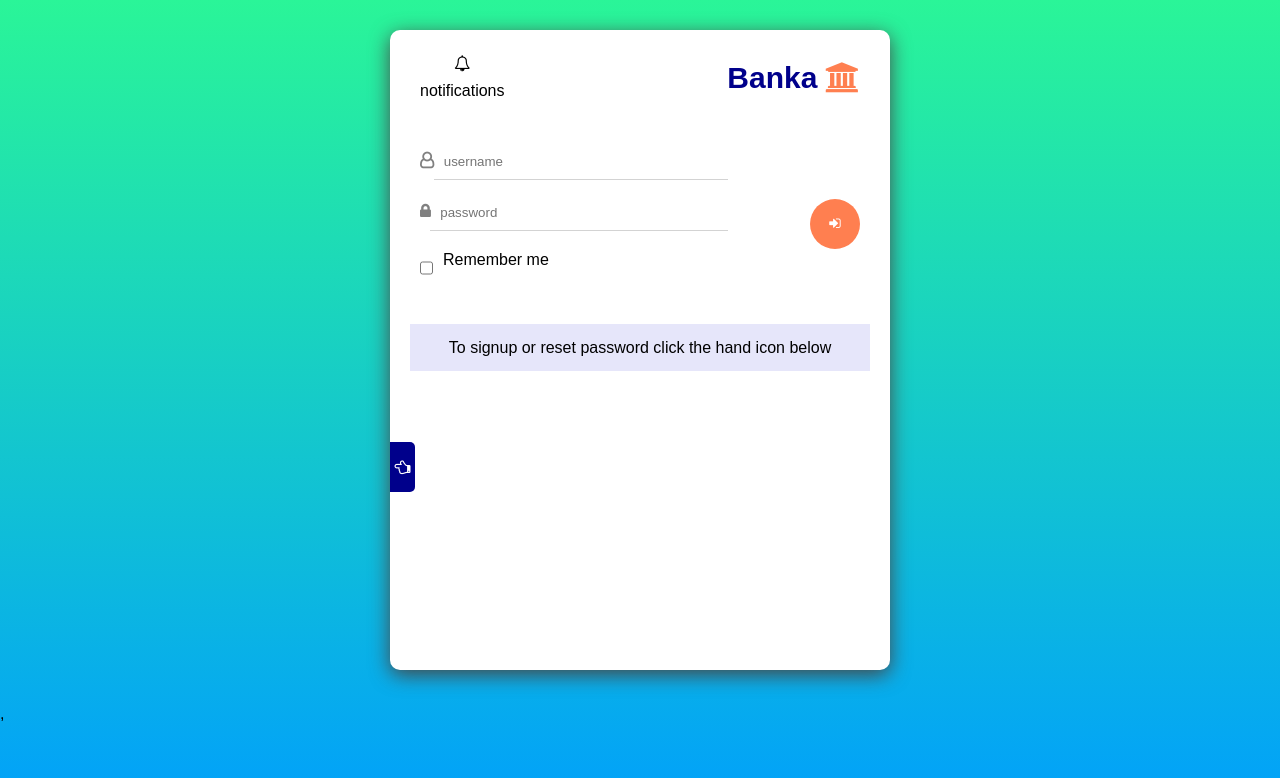
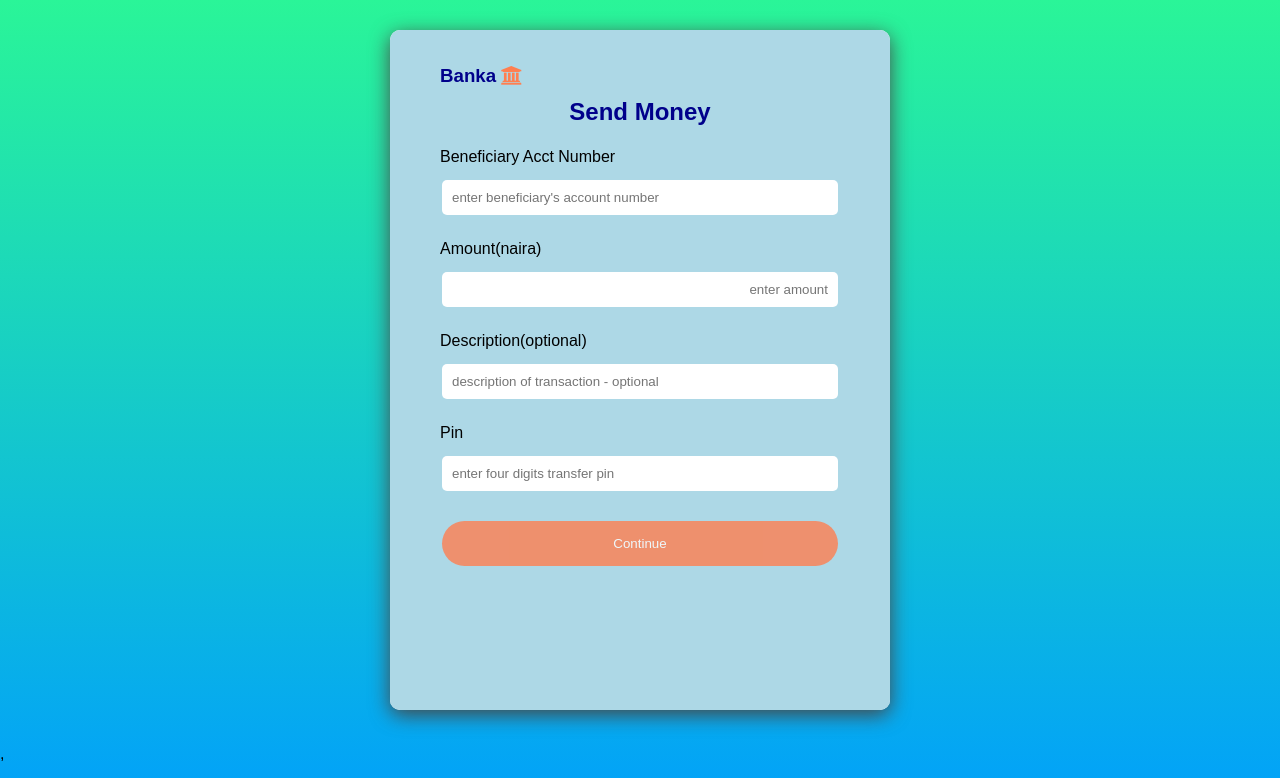
Before and after one commit to smartpro1/banka-ui, a React (Create React App) app in the folder banka-ui/: page /transfer-funds in a window 1280 px wide. Before the commit this address led to /. Shown: the top 778 px of the page. Built offline with nearby package versions, Linux system fonts and the light colour scheme.

Commit message:
complete transfer fund ui with currency formatter

```diff
--- a/banka-ui/src/App.js
+++ b/banka-ui/src/App.js
@@ -50,6 +50,7 @@ function App() {
         <Route exact path="/user-guide" component={UserGuide} />
 
         <Route path="/confirm-registration" component={ConfirmRegistration} />
+        <Route exact path="/transfer-funds" component={TransferFund} />
       </div>
 
       <Switch>
@@ -63,7 +64,6 @@ function App() {
         />
         <SecuredRoute exact path="/dashboard" component={Dashboard} />
         <SecuredRoute exact path="/profile" component={UserProfile} />
-        <SecuredRoute exact path="/transfer-funds" component={TransferFund} />
       </Switch>
     </Router>
   );
--- a/banka-ui/src/actions/userActions.js
+++ b/banka-ui/src/actions/userActions.js
@@ -124,3 +124,18 @@ export const resetPasswordAction = (password, history) => async (dispatch) => {
     });
   }
 };
+
+export const transferFundsAction = (transferDetails) => async (dispatch) => {
+  try {
+    await axios.post(`/api/v1/users/transfer-funds`, transferDetails);
+    dispatch({
+      type: GET_ERRORS,
+      payload: {},
+    });
+  } catch (err) {
+    dispatch({
+      type: GET_ERRORS,
+      payload: err.response.data,
+    });
+  }
+};
--- a/banka-ui/src/components/Signup/Signup.css
+++ b/banka-ui/src/components/Signup/Signup.css
@@ -43,7 +43,8 @@
 }
 
 .register-btn,
-.transfer-btn {
+.transfer-btn,
+.send-money-btn {
   width: 90%;
   padding: 15px 0;
   border-radius: 100px;
@@ -54,6 +55,7 @@
   text-align: center;
   margin: 2rem 0;
   opacity: 0.8;
+  cursor: pointer;
 }
 
 .register-btn:hover {
--- a/banka-ui/src/components/StatusUpdate/StatusInfo.js
+++ b/banka-ui/src/components/StatusUpdate/StatusInfo.js
@@ -9,7 +9,7 @@ export default function StatusInfo({ status }) {
 
   if (status === "error" || status === "Error") {
     displayStatusMark = <div className="status-info-error-mark"></div>;
-    statusText = "Error";
+    statusText = "Oops, we're sorry there was an error!";
     statusTextClass += " error";
     statusInfoCircleClassName += " error";
   }
--- a/banka-ui/src/components/TransferFund/TransferFund.css
+++ b/banka-ui/src/components/TransferFund/TransferFund.css
@@ -2,12 +2,13 @@
   display: block;
 }
 
-#transfer-btn {
+.transfer-btn {
   background: coral;
   opacity: 0.8;
+  cursor: pointer;
 }
 
-#transfer-btn:hover {
+.transfer-btn:hover {
   opacity: 1;
 }
 
@@ -17,6 +18,25 @@
   margin-top: 1rem;
 }
 
-#amount {
+#amount,
+#charges {
   text-align: right;
 }
+
+.register-btn.toggle {
+  display: none;
+}
+
+#transfer-charge-label,
+.transfer-charge-input {
+  display: none;
+}
+
+.transfer-back {
+  color: darkblue;
+  cursor: pointer;
+}
+
+.transfer-back:hover {
+  color: coral;
+}
--- a/banka-ui/src/components/TransferFund/TransferFund.js
+++ b/banka-ui/src/components/TransferFund/TransferFund.js
@@ -1,14 +1,106 @@
 import React, { Component } from "react";
+import { connect } from "react-redux";
+import PropTypes from "prop-types";
+import CurrencyFormat from "react-currency-format";
 
 import "./TransferFund.css";
+import { transferFundsAction } from "../../actions/userActions";
+
 class TransferFund extends Component {
+  constructor(props) {
+    super(props);
+
+    this.state = {
+      benfAcctNum: "",
+      amount: "",
+      pin: "",
+      description: "",
+      isLoading: false,
+      elementsState: false,
+      btnText: "Continue",
+      errors: {},
+    };
+  }
+
+  handleOnChange = (event) => {
+    const [name, value] = [event.target.name, event.target.value];
+    this.setState({ [name]: value });
+  };
+
+  handleOnSubmit = (event) => {
+    event.preventDefault();
+
+    if (this.state.btnText === "Continue") {
+      this.setState({ elementsState: true, btnText: "Confirm" });
+      return;
+    }
+
+    this.setState({ isLoading: true });
+    const { benfAcctNum, pin, description } = this.state;
+    let amount = this.state.amount;
+
+    amount = amount.replace(/,/g, "");
+    const transferDetails = {
+      benfAcctNum,
+      amount,
+      pin,
+      description,
+    };
+    console.log(transferDetails);
+    // const { transferFundsAction, history } = this.props;
+    // transferFundsAction(userDetails, history);
+  };
+
+  handleBackClick = () => {
+    this.setState({ elementsState: false, btnText: "Continue" });
+  };
+
+  componentWillReceiveProps = (nextProps) => {
+    if (nextProps.errors) {
+      this.setState({
+        errors: nextProps.errors,
+        isLoading: false,
+      });
+    }
+  };
+
   render() {
+    const {
+      benfAcctNum,
+      amount,
+      pin,
+      description,
+      isLoading,
+      errors,
+      elementsState,
+      btnText,
+    } = this.state;
+
+    let transferChargeLabel = "transfer-charge-label";
+    let transferChargeInput = "transfer-charge-input";
+    let backIcon = "";
+    if (elementsState) {
+      transferChargeLabel = "";
+      transferChargeInput = "";
+      backIcon = (
+        <i
+          className="fa fa-arrow-left transfer-back"
+          aria-hidden="true"
+          onClick={this.handleBackClick}
+        >
+          {" "}
+          Back
+        </i>
+      );
+    }
+
     return (
       <div className="transfer-fund">
-        <form className="transfer-form">
+        {backIcon}
+        <form className="transfer-form" onSubmit={this.handleOnSubmit}>
           <div className="signup-logo">
             <h3>
-              <a href="/">
+              <a href="/dashboard">
                 Banka&nbsp;
                 <i
                   className="fa fa-university logo-icon"
@@ -25,42 +117,97 @@ class TransferFund extends Component {
             <input
               type="text"
               id="benfAcctNum"
+              name="benfAcctNum"
+              value={benfAcctNum}
+              onChange={this.handleOnChange}
               minLength="10"
               maxLength="10"
+              disabled={elementsState}
               placeholder="enter beneficiary's account number"
+              required
             />
+            {/*
+            <CurrencyFormat
+              type="text"
+              id="benfAcctNum"
+              name="benfAcctNum"
+              value={benfAcctNum}
+              onChange={this.handleOnChange}
+              minLength="10"
+              maxLength="10"
+              disabled={elementsState}
+              placeholder="enter beneficiary's account number"
+              required
+              thousandSeparator={true}
+              prefix={"#"}
+            />
+            */}
+            {errors.benfAcctNum && (
+              <span className="error-message">{errors.benfAcctNum}</span>
+            )}
             <label htmlFor="amount" className="transfer-label extra">
-              Amount
+              Amount(naira)
+            </label>
+            <CurrencyFormat
+              id="amount"
+              name="amount"
+              value={amount}
+              onChange={this.handleOnChange}
+              placeholder="enter amount"
+              disabled={elementsState}
+              thousandSeparator={true}
+              suffix={".00"}
+              required
+            />
+            {errors.amount && (
+              <span className="error-message">{errors.amount}</span>
+            )}
+            <label className="transfer-label extra" id={transferChargeLabel}>
+              Transfer Charge(naira)
             </label>
             <input
               type="number"
-              id="amount"
-              placeholder="enter amount"
-              min="50"
-              max="1000000"
-              step="1000"
+              disabled
+              value="25.00"
+              id="charges"
+              className={transferChargeInput}
             />
             <label htmlFor="description" className="transfer-label extra">
               Description(optional)
             </label>
+
             <input
               type="text"
               id="description"
+              name="description"
+              value={description}
+              onChange={this.handleOnChange}
               placeholder="description of transaction - optional"
+              disabled={elementsState}
             />
+            {errors.description && (
+              <span className="error-message">{errors.description}</span>
+            )}
             <label htmlFor="pin" className="transfer-label extra">
               Pin{" "}
             </label>
             <input
               type="password"
               id="pin"
+              name="pin"
+              value={pin}
+              onChange={this.handleOnChange}
               minLength="4"
               maxLength="4"
-              placeholder="enter transfer pin"
+              placeholder="enter four digits transfer pin"
+              disabled={elementsState}
+              required
             />
+            {errors.pin && <span className="error-message">{errors.pin}</span>}
           </div>
-          <button type="submit" className="transfer-btn" id="transfer-btn">
-            Continue
+
+          <button type="submit" className="transfer-btn">
+            {btnText}
           </button>
         </form>
       </div>
@@ -68,4 +215,13 @@ class TransferFund extends Component {
   }
 }
 
-export default TransferFund;
+TransferFund.propTypes = {
+  transferFundsAction: PropTypes.func.isRequired,
+  errors: PropTypes.object.isRequired,
+};
+
+const mapStateToProps = (state) => ({
+  errors: state.errors,
+});
+
+export default connect(mapStateToProps, { transferFundsAction })(TransferFund);
```
